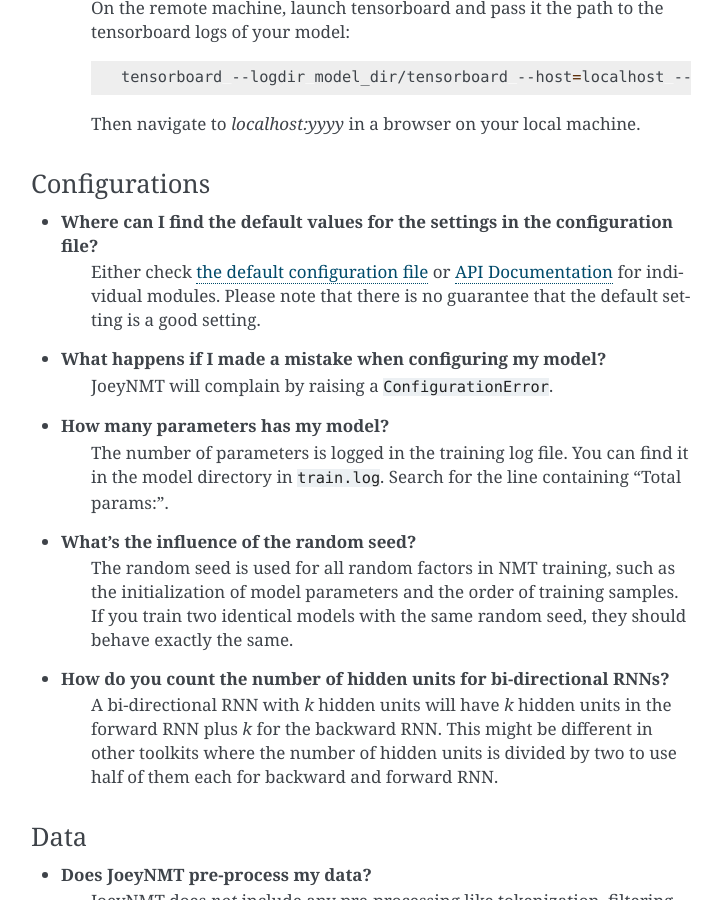
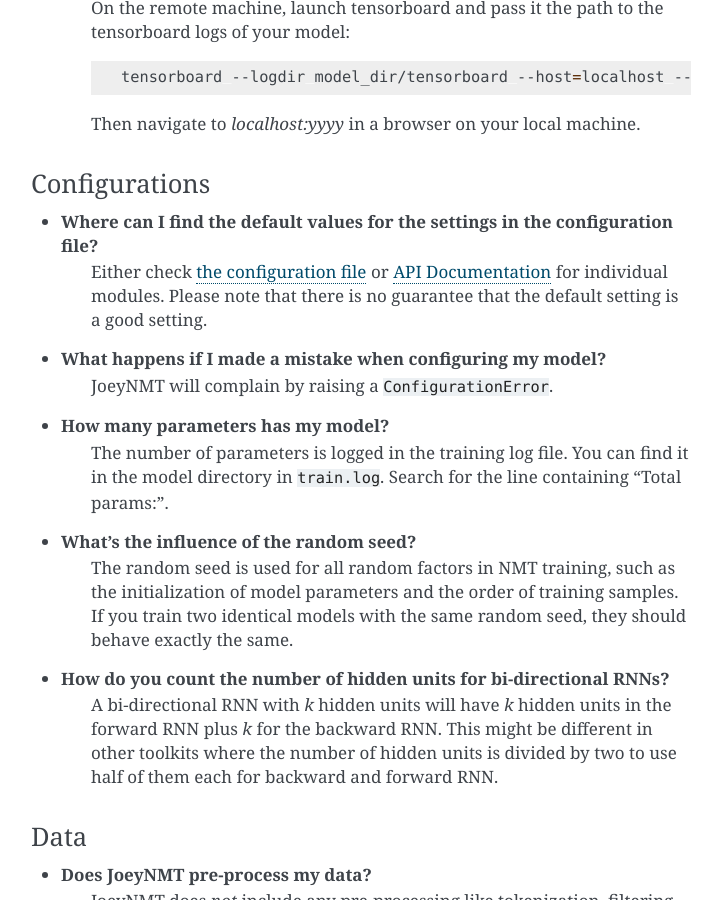
Before and after one commit to joeynmt/joeynmt, a Sphinx documentation site: the page built from docs/source/faq.rst, in a window 1280 px wide and 900 px high, scrolled down 2236 px. Shown: the whole window, without its empty margins (389-1111 px from the left). Built offline with Sphinx 7.4.7, drawn with Linux system fonts in a browser that asks for light colours.

Commit message:
Update faq.rst

```diff
--- a/docs/source/faq.rst
+++ b/docs/source/faq.rst
@@ -86,7 +86,7 @@
 Configurations
 ^^^^^^^^^^^^^^
 - **Where can I find the default values for the settings in the configuration file?**
-   Either check `the default configuration file <https://github.com/joeynmt/joeynmt/blob/master/configs/default.yaml>`_ or :ref:`api`
+   Either check `the configuration file <https://github.com/joeynmt/joeynmt/blob/master/configs/small.yaml>`_ or :ref:`api`
    for individual modules.
    Please note that there is no guarantee that the default setting is a good setting.
 
```
